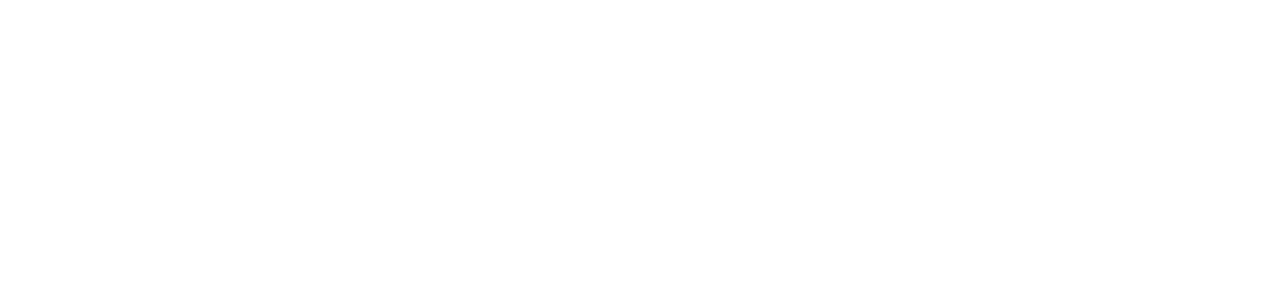
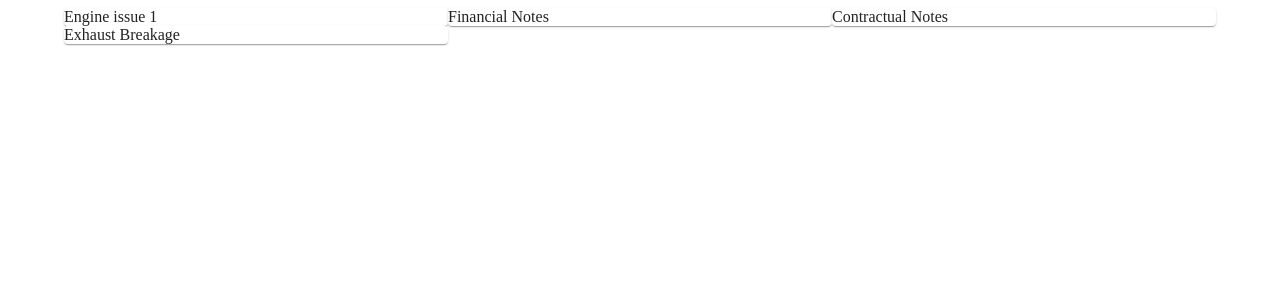
Before and after one commit to tm5682/Project-Tracker, a React (Create React App) app: page /notes in a window 1280 px wide. Before the commit this address had no page. Shown: the top 300 px of the page. Built offline with nearby package versions, Linux system fonts and the light colour scheme; data requests are answered from the project's data file.

Commit message:
json server added

```diff
--- /dev/null
+++ b/data/db.json
@@ -0,0 +1,28 @@
+{
+  "notes": [
+    {
+      "title": "Engine issue 1",
+      "details": "It is a long established fact that a reader will be distracted by the readable content of a page when looking at its layout. The point of using Lorem Ipsum is that it has a more-or-less normal distribution of letters, as opposed to using 'Content here",
+      "category": "issues",
+      "id": 1
+    },
+    {
+      "title": "Financial Notes",
+      "details": "It is a long established fact that a reader will be distracted by the readable content of a page when looking at its layout. The point of using Lorem Ipsum is that it has a more-or-less normal distribution of letters, as opposed to using 'Content here",
+      "category": "financial notes",
+      "id": 2
+    },
+    {
+      "title": "Contractual Notes",
+      "details": "It is a long established fact that a reader will be distracted by the readable content of a page when looking at its layout. The point of using Lorem Ipsum is that it has a more-or-less normal distribution of letters, as opposed to using 'Content here",
+      "category": "contract notes",
+      "id": 3
+    },
+    {
+      "title": "Exhaust Breakage",
+      "details": "dskad dsld dsd lkgd dslk sdldlsa dskad dsld dsd lkgd dslk sdldlsa dskad dsld dsd lkgd dslk sdldlsa v dskad dsld dsd lkgd dslk sdldlsa dskad dsld dsd lkgd dslk sdldlsa dskad dsld dsd lkgd dslk sdldlsa",
+      "category": "issues",
+      "id": 4
+    }
+  ]
+}
--- a/src/App.js
+++ b/src/App.js
@@ -5,6 +5,7 @@
 import AddProject from "./components/AddProject";
 
 import Create from "./components/Create";
+import Notes from "./components/Notes";
 
 import { BrowserRouter as Router, Routes, Route } from "react-router-dom";
 
@@ -103,6 +104,8 @@
           />
 
           <Route path="/create" element={<Create />} />
+
+          <Route path="/notes" element={<Notes />} />
         </Routes>
       </Router>
     </ThemeProvider>
--- a/src/components/Create.js
+++ b/src/components/Create.js
@@ -19,6 +19,8 @@
 
 import { FormLabel } from "@mui/material";
 
+import { useNavigate } from "react-router-dom";
+
 const buttonStyle = {};
 const title = {
   textDecoration: "underline",
@@ -31,6 +33,7 @@
 };
 
 function Create() {
+  const navigate = useNavigate();
   const [title, setTitle] = useState("");
   const [details, setDetails] = useState("");
 
@@ -54,7 +57,11 @@
     }
 
     if (title && details) {
-      console.log(title, details);
+      fetch("http://localhost:8000/notes", {
+        method: "POST",
+        headers: { "Content-type": "application/json" },
+        body: JSON.stringify({ title, details, category }),
+      }).then(() => navigate("/notes"));
     }
   };
 
--- a/src/components/Notes.js
+++ b/src/components/Notes.js
@@ -1,5 +1,29 @@
+import { useEffect, useState } from "react";
+
+import Grid from "@mui/material/Grid";
+import Paper from "@mui/material/Paper";
+import Container from "@mui/material/Container";
+
 function Notes() {
-  return <div></div>;
+  const [notes, setNotes] = useState([]);
+
+  useEffect(() => {
+    fetch("http://localhost:8000/notes")
+      .then((res) => res.json())
+      .then((data) => setNotes(data));
+  }, []);
+
+  return (
+    <Container>
+      <Grid container>
+        {notes.map((note) => (
+          <Grid item key={note.id} xs={12} md={6} lg={4}>
+            <Paper>{note.title}</Paper>
+          </Grid>
+        ))}
+      </Grid>
+    </Container>
+  );
 }
 
 export default Notes;
```
